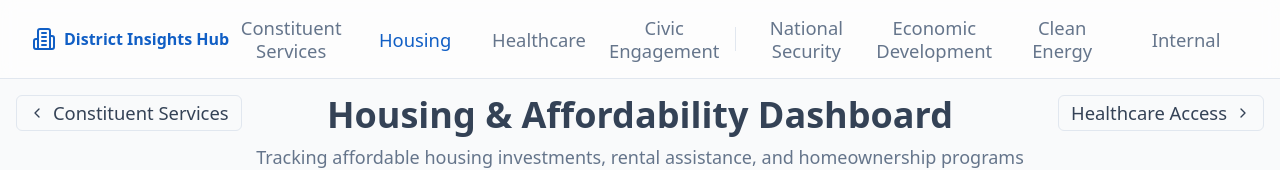
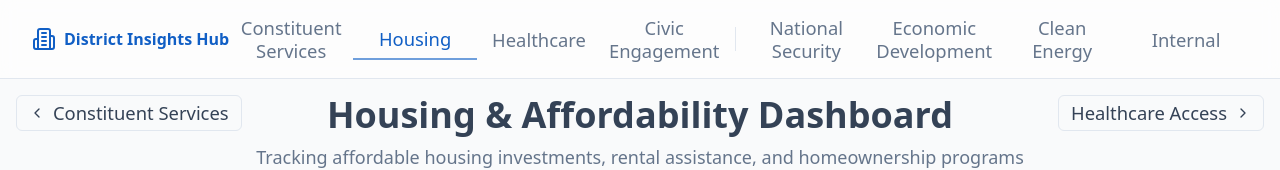
Before and after one commit to dmitrydolnikov/district-insights-hub, a React (Vite) app: page /housing in a window 1280 px wide. Shown: the top 170 px of the page. Built offline with nearby package versions, Linux system fonts and the light colour scheme; the HTML template or start-up script is replaced by a standard one.

Commit message:
navigation indicator

```diff
--- a/src/components/Header.tsx
+++ b/src/components/Header.tsx
@@ -28,9 +28,9 @@ const Header = () => {
     <Link
       to={item.path}
       onClick={() => setMobileMenuOpen(false)}
-      className={`px-2 py-2 text-[1.15rem] font-medium transition-colors hover:text-primary whitespace-normal text-center flex-1 leading-tight ${
+      className={`px-2 py-2 text-[1.15rem] font-medium transition-colors hover:text-primary whitespace-normal text-center flex-1 leading-tight relative ${
         location.pathname === item.path
-          ? "text-primary"
+          ? "text-primary border-b-2 border-primary/60"
           : "text-muted-foreground"
       } ${item.isInternal ? "font-bold" : ""}`}
     >
```
